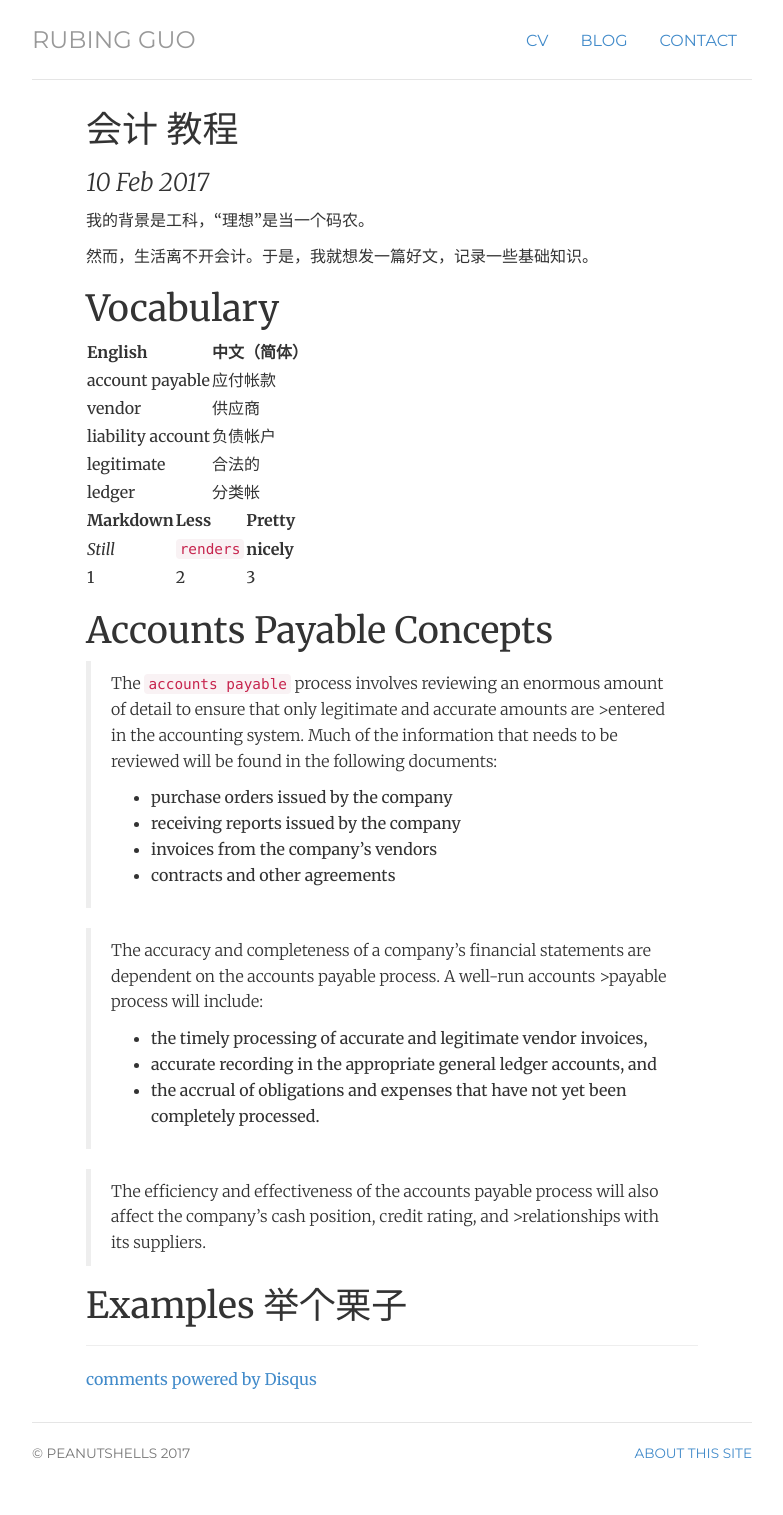
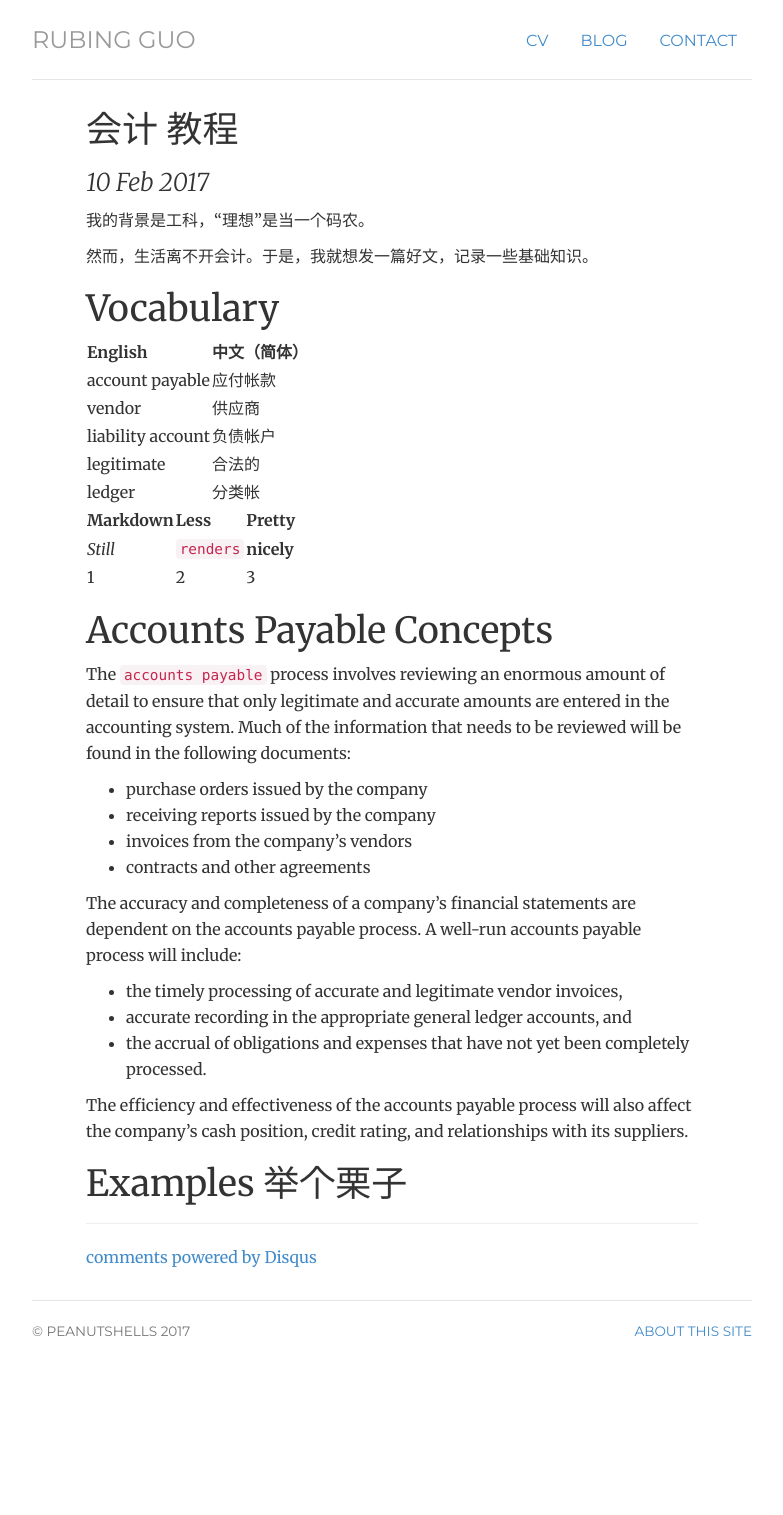
Before and after one commit to flower-joke/peanutshells.github.io, a Jekyll site: the page built from _posts/2017-02-10-accounting.md, in a window 1280 px wide. Shown: the whole page, without its empty margins (248-1031 px from the left). Built offline with Jekyll 4.4.1, drawn with Linux system fonts in a browser that asks for light colours; nearby versions of some CDN libraries; our own code applies the rules of GitHub Pages for plain Markdown files; comment, search, counter and statistics services are not loaded; after the commit the page ends 1393 px from its top, so only the background shows below that.

```diff
--- a/_posts/2017-02-10-accounting.md
+++ b/_posts/2017-02-10-accounting.md
@@ -18,6 +18,8 @@ date: 2017-02-10
 | ledger             | 分类帐
 
 
+
+
 Markdown | Less | Pretty
 --- | --- | ---
 *Still* | `renders` | **nicely**
@@ -25,17 +27,17 @@ Markdown | Less | Pretty
 
 
 # Accounts Payable Concepts
->The `accounts payable` process involves reviewing an enormous amount of detail to ensure that only legitimate  and accurate amounts are >entered in the accounting system. Much of the information that needs to be reviewed will be found in the following documents:
+The `accounts payable` process involves reviewing an enormous amount of detail to ensure that only legitimate  and accurate amounts are entered in the accounting system. Much of the information that needs to be reviewed will be found in the following documents:
 *	purchase orders issued by the company
 *	receiving reports issued by the company
 *	invoices from the company's vendors
 *	contracts and other agreements
 
->The accuracy and completeness of a company's financial statements are dependent on the accounts payable process. A well-run accounts >payable process will include:
+The accuracy and completeness of a company's financial statements are dependent on the accounts payable process. A well-run accounts payable process will include:
 *	the timely processing of accurate and legitimate vendor invoices,
 *	accurate recording in the appropriate general ledger  accounts, and
 *	the accrual of obligations and expenses that have not yet been completely processed.
 
->The efficiency and effectiveness of the accounts payable process will also affect the company's cash position, credit rating, and >relationships with its suppliers.
+The efficiency and effectiveness of the accounts payable process will also affect the company's cash position, credit rating, and relationships with its suppliers.
 
 # Examples 举个栗子
```
